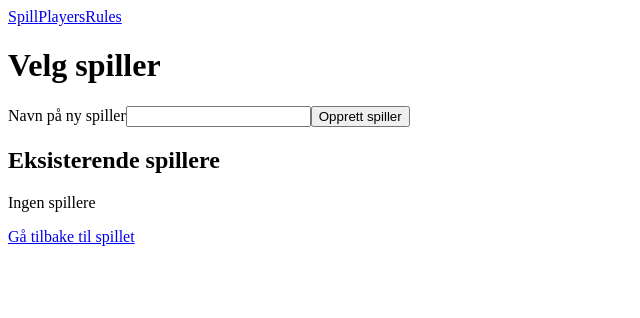
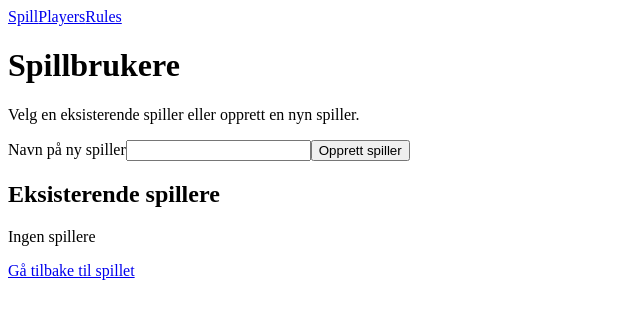
Before and after one commit to Hanole/video-poker, a React (Vite) app: page /players in a window 1280 px wide. Shown: the top 318 px of the page, without its empty margins (0-640 px from the left). Built offline with nearby package versions, Linux system fonts and the light colour scheme.

Commit message:
små forbedringer, visualiserer aktiv spiller, samt bytte til aktiv bruker

```diff
--- a/src/pages/PlayersPage.tsx
+++ b/src/pages/PlayersPage.tsx
@@ -8,6 +8,10 @@ const players = useGameStore((state) => state.players);
 const activePlayerId = useGameStore((state) => state.activePlayerId);
 const createPlayer = useGameStore((state) => state.createPlayer);
 const selectPlayer = useGameStore((state) => state.selectPlayer);
+
+const activePlayer = players.find(
+    (player) => player.id === activePlayerId
+);
 
 function handleCreatePlayer(event: React.FormEvent<HTMLFormElement>) {
     event.preventDefault();
@@ -23,7 +27,12 @@ function handleCreatePlayer(event: React.FormEvent<HTMLFormElement>) {
 
     return (
         <main>
-            <h1>Velg spiller</h1>
+            <h1>Spillbrukere</h1>
+            {activePlayer ? (
+                <p>Aktiv spiller: {activePlayer.name} ({activePlayer.coins} coins)</p>
+            ) : (
+                <p>Velg en eksisterende spiller eller opprett en nyn spiller.</p>
+            )}
             <form onSubmit={handleCreatePlayer}>
                 <label htmlFor="player-name">Navn på ny spiller</label>
                 <input id="player-name" type="text" value={name} onChange={(event) => setName(event.target.value)} />
```
